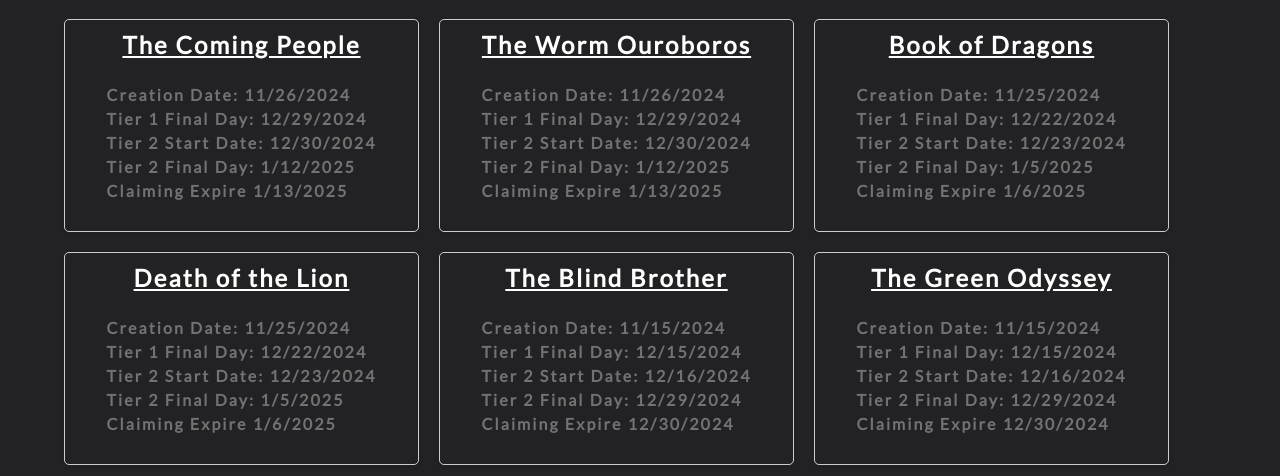
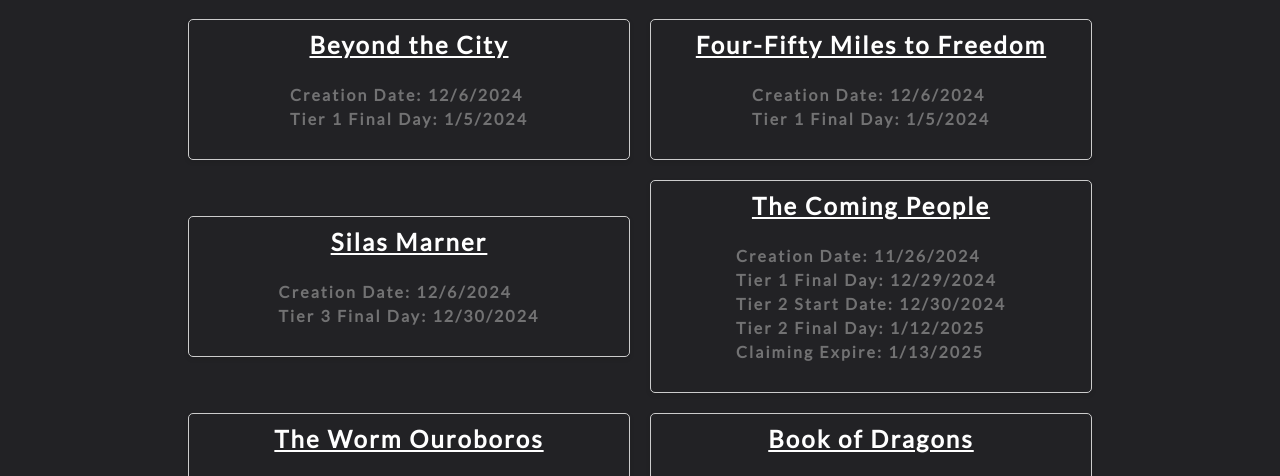
Before and after one commit to snoozie-v/nfbcdecay, a plain HTML site: page index.html in a window 1280 px wide. Shown: the part 267-743 px from the top of the page. Drawn offline with Linux system fonts and the light colour scheme.

Commit message:
adding 12/5 books, added logic to only show fields that exist on books and adapted css to keep the list centered on thinner screens

```diff
--- a/script.js
+++ b/script.js
@@ -3,6 +3,24 @@ const currentYear = new Date().getFullYear()
 console.log(currentYear)
 
 const data = [
+    {
+        contract: "0x138Fc079CFCD214A7afF4D38533A9574D4aDF463",
+        title:"Beyond the City",
+        creation: "12/6/2024",
+        tier1_final: "1/5/2024"
+    },
+    {
+        contract: "0x6521B0e9f697c9eb8a8e33743b843bF5b8d0822c",
+        title:"Four-Fifty Miles to Freedom",
+        creation: "12/6/2024",
+        tier1_final: "1/5/2024"
+    },
+    {
+        contract: "0x290d65836FF3ccBe27E68Df92aeaE770eDa34945",
+        title:"Silas Marner",
+        creation: "12/6/2024",
+        tier3_final: "12/30/2024"
+    },
     {
         contract: "0x7218D65DFDc072A7D93F07E20FA0b92Bf9A2Ef27",
         title:"The Coming People",
@@ -213,15 +231,16 @@ function displayData() {
       const itemDiv = document.createElement('div');
       itemDiv.className = 'data-item';
       itemDiv.innerHTML = `
-        <h2><a href="https://vechainstats.com/account/${item.contract}">${item.title}</a></h2>
-        <ul>
-        <li><strong>Creation Date:</strong> ${item.creation}</li>
-          <li><strong>Tier 1 Final Day:</strong> ${item.tier1_final}</li>
-          <li><strong>Tier 2 Start Date:</strong> ${item.tier2_start}</li>
-          <li><strong>Tier 2 Final Day:</strong> ${item.tier2_final}</li>
-          <li><strong>Claiming Expire</strong> ${item.claiming_expire}</li>
-        </ul>
-      `;
+  <h2><a href="https://vechainstats.com/account/${item.contract}">${item.title}</a></h2>
+  <ul>
+    ${item.creation ? `<li><strong>Creation Date:</strong> ${item.creation}</li>` : ''}
+    ${item.tier1_final ? `<li><strong>Tier 1 Final Day:</strong> ${item.tier1_final}</li>` : ''}
+    ${item.tier2_start ? `<li><strong>Tier 2 Start Date:</strong> ${item.tier2_start}</li>` : ''}
+    ${item.tier2_final ? `<li><strong>Tier 2 Final Day:</strong> ${item.tier2_final}</li>` : ''}
+    ${item.claiming_expire ? `<li><strong>Claiming Expire:</strong> ${item.claiming_expire}</li>` : ''}
+    ${item.tier3_final ? `<li><strong>Tier 3 Final Day:</strong> ${item.tier3_final}<li>` : ''}
+  </ul>
+`;
 
       dataContainer.appendChild(itemDiv);
     });
--- a/styles.css
+++ b/styles.css
@@ -21,6 +21,7 @@ a {
     display: flex;
     flex-wrap: wrap;
     align-items: center;
+    justify-content: center;
     gap: 20px;
     max-width: 90%;
   }
@@ -29,11 +30,13 @@ a {
     border: 1px solid #ccc;
     padding: 10px;
     border-radius: 5px;
-    width: 333px;
+    width: 420px;
+    /* height: 200px; */
     box-shadow: 0 2px 5px rgba(0,0,0,0.1);
     display: flex;
     flex-direction: column;
     align-items: center;
+    justify-content: center;
     /* text-align: center; */
 }
 
```
